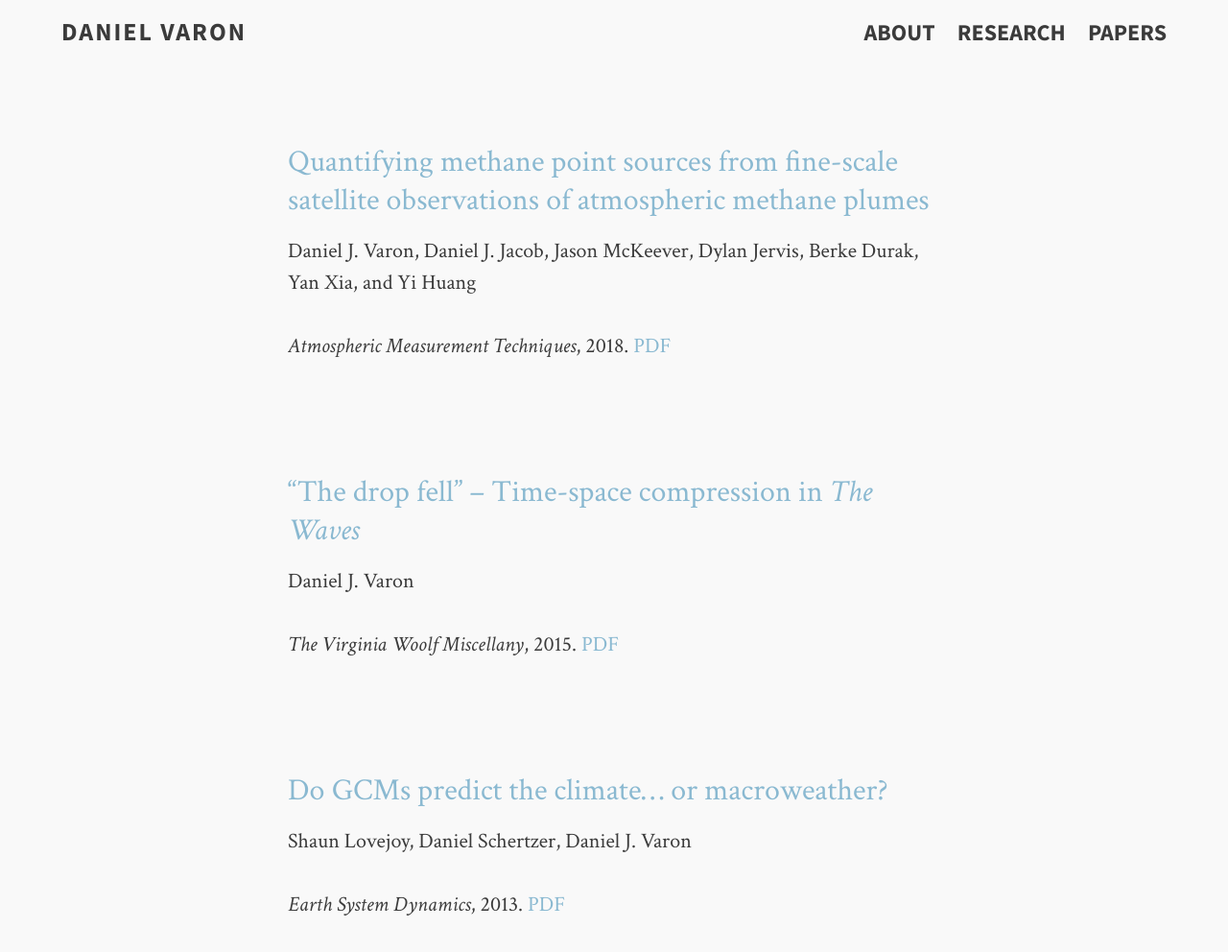
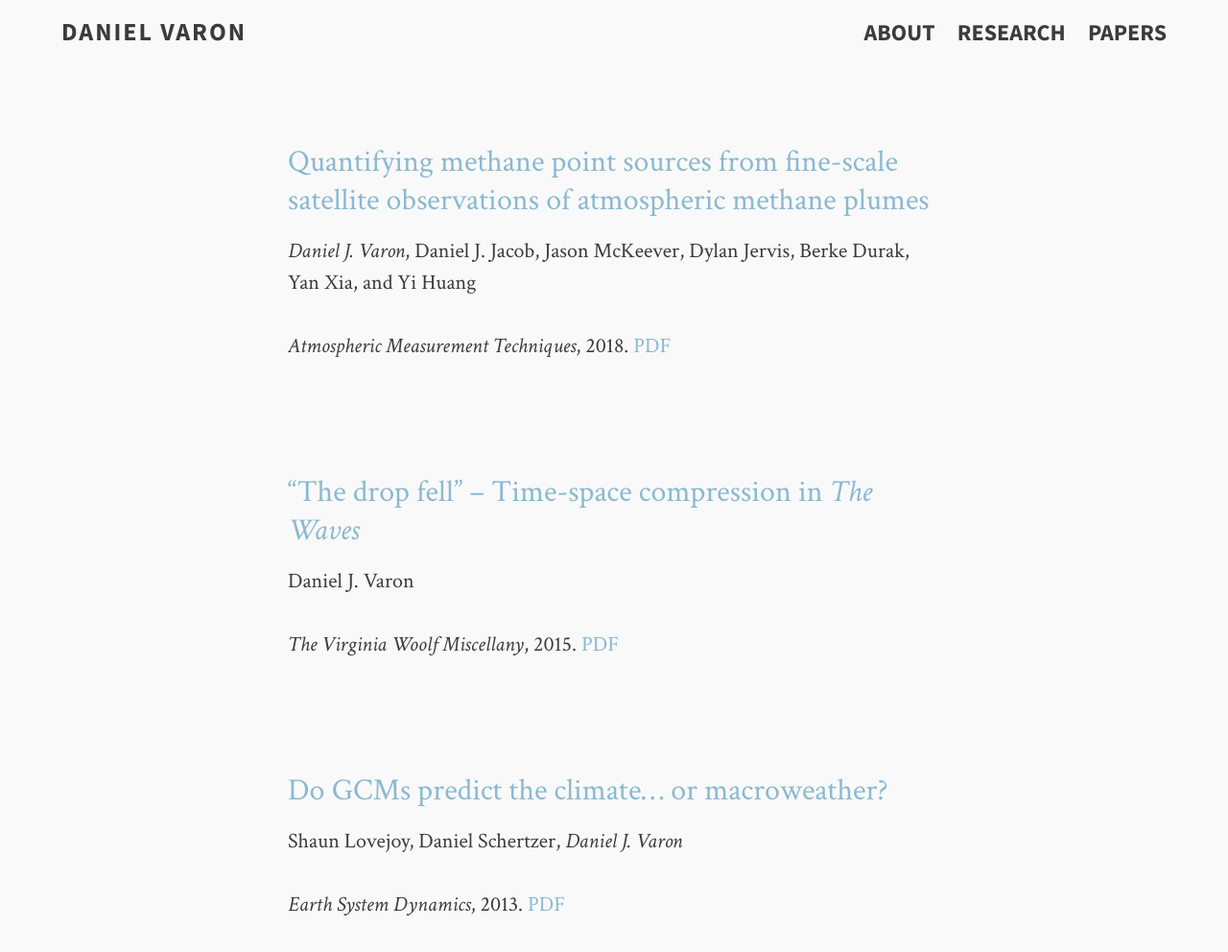
Before and after one commit to djvaron/djvaron.github.io, a Jekyll site: the page built from papers.md, in a window 1280 px wide. Shown: the whole page at 96% size. Built offline with Jekyll 4.4.1, drawn with Linux system fonts in a browser that asks for light colours.

```diff
--- a/papers.md
+++ b/papers.md
@@ -7,7 +7,7 @@ tags: [research]
 
 ### [Quantifying methane point sources from fine-scale satellite observations of atmospheric methane plumes](https://doi.org/10.5194/amt-11-5673-2018)
 
-Daniel J. Varon, Daniel J. Jacob, Jason McKeever, Dylan Jervis, Berke Durak, Yan Xia, and Yi Huang
+*Daniel J. Varon*, Daniel J. Jacob, Jason McKeever, Dylan Jervis, Berke Durak, Yan Xia, and Yi Huang
 
 <em>Atmospheric Measurement Techniques</em>, 2018. [PDF](/papers/varon_etal_2018_amt.pdf)
 
@@ -23,7 +23,7 @@ Daniel J. Varon
 
 ### [Do GCMs predict the climate... or macroweather?](https://doi.org/10.5194/esd-4-439-2013)
 
-Shaun Lovejoy, Daniel Schertzer, Daniel J. Varon
+Shaun Lovejoy, Daniel Schertzer, *Daniel J. Varon*
 
 <em>Earth System Dynamics</em>, 2013. [PDF](lovejoy_etal_2013_esd.pdf)
 
```
